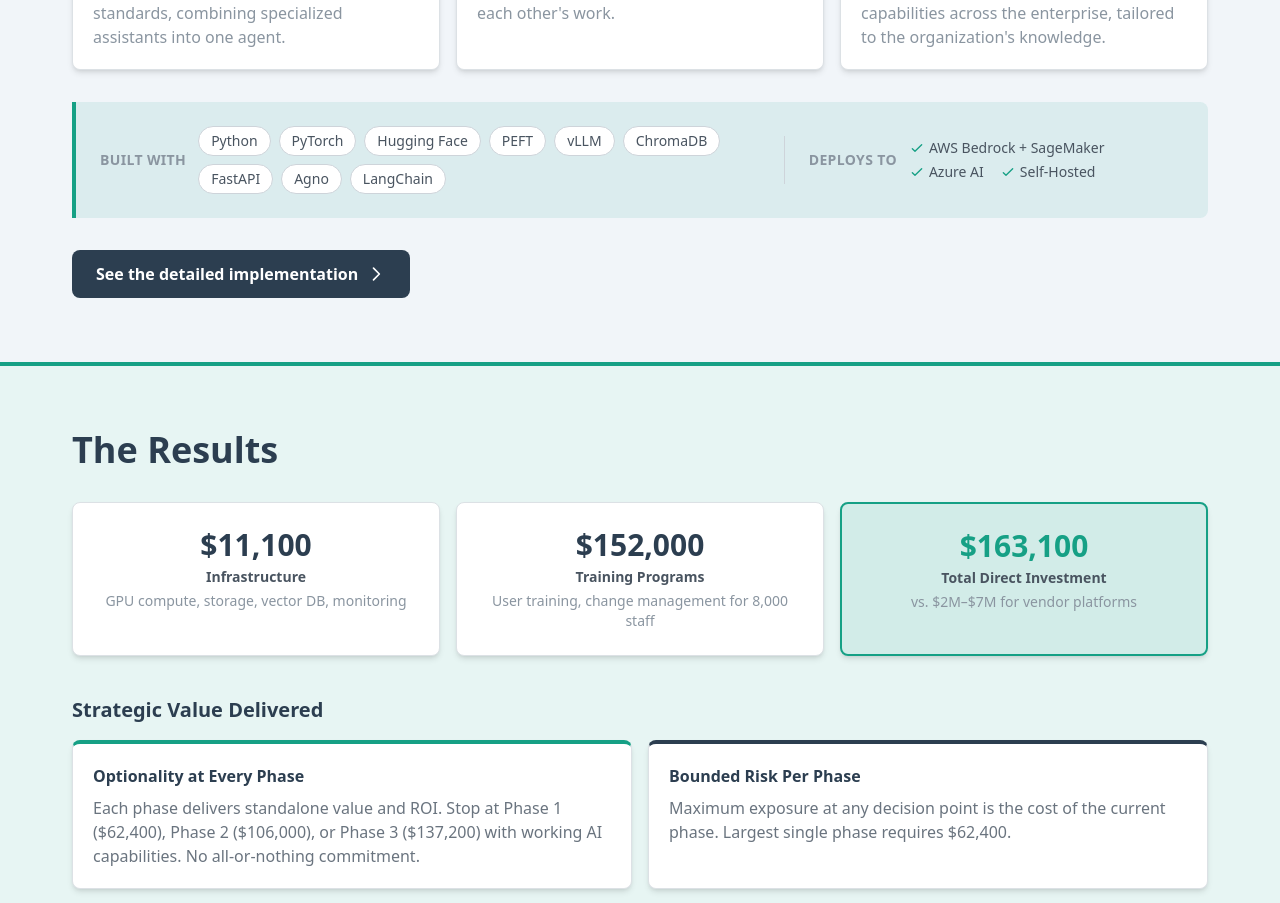
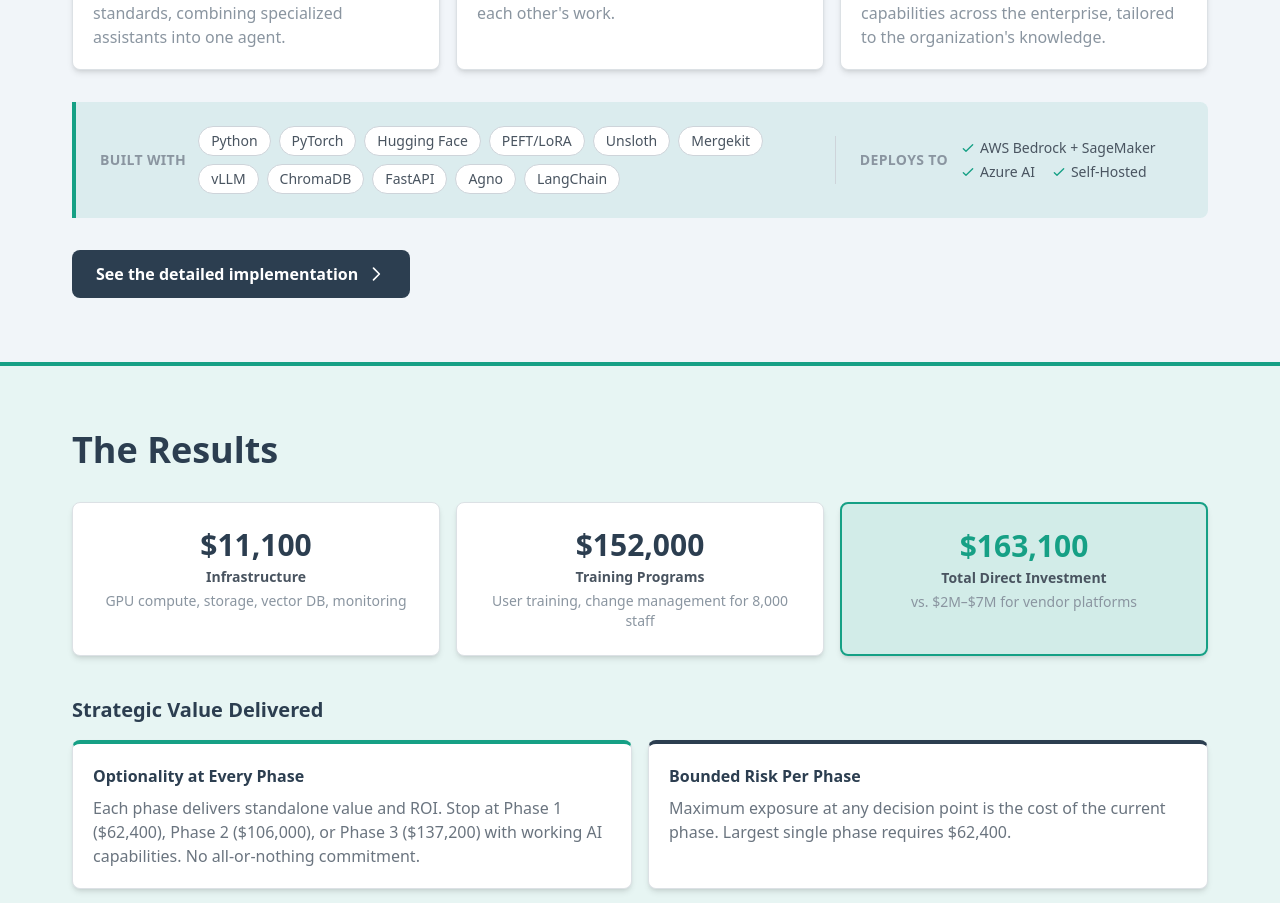
Before and after one commit to deepdmk/enterprise-ai-case-study, a Next.js app in the folder website/: page /enterprise-ai-case-study/ in a window 1280 px wide. Shown: the part 4180-5083 px from the top of the page. Built offline with nearby package versions, Linux system fonts and the light colour scheme.

Commit message:
Add Unsloth and Mergekit to Built With, rename PEFT to PEFT/LoRA
Expanded tech stack to include Unsloth (fast fine-tuning) and
Mergekit (MoE model merging). Clarified PEFT as PEFT/LoRA.

```diff
--- a/website/app/page.tsx
+++ b/website/app/page.tsx
@@ -272,7 +272,7 @@ export default function HomePage() {
               <div className="flex flex-col sm:flex-row sm:items-center gap-3">
                 <span className="text-sm font-semibold text-gray-500 uppercase tracking-wide whitespace-nowrap">Built With</span>
                 <div className="flex flex-wrap gap-2">
-                  {["Python", "PyTorch", "Hugging Face", "PEFT", "vLLM", "ChromaDB", "FastAPI", "Agno", "LangChain"].map((tech) => (
+                  {["Python", "PyTorch", "Hugging Face", "PEFT/LoRA", "Unsloth", "Mergekit", "vLLM", "ChromaDB", "FastAPI", "Agno", "LangChain"].map((tech) => (
                     <span key={tech} className="px-3 py-1 bg-white border border-gray-300 rounded-full text-sm text-gray-700">
                       {tech}
                     </span>
```
